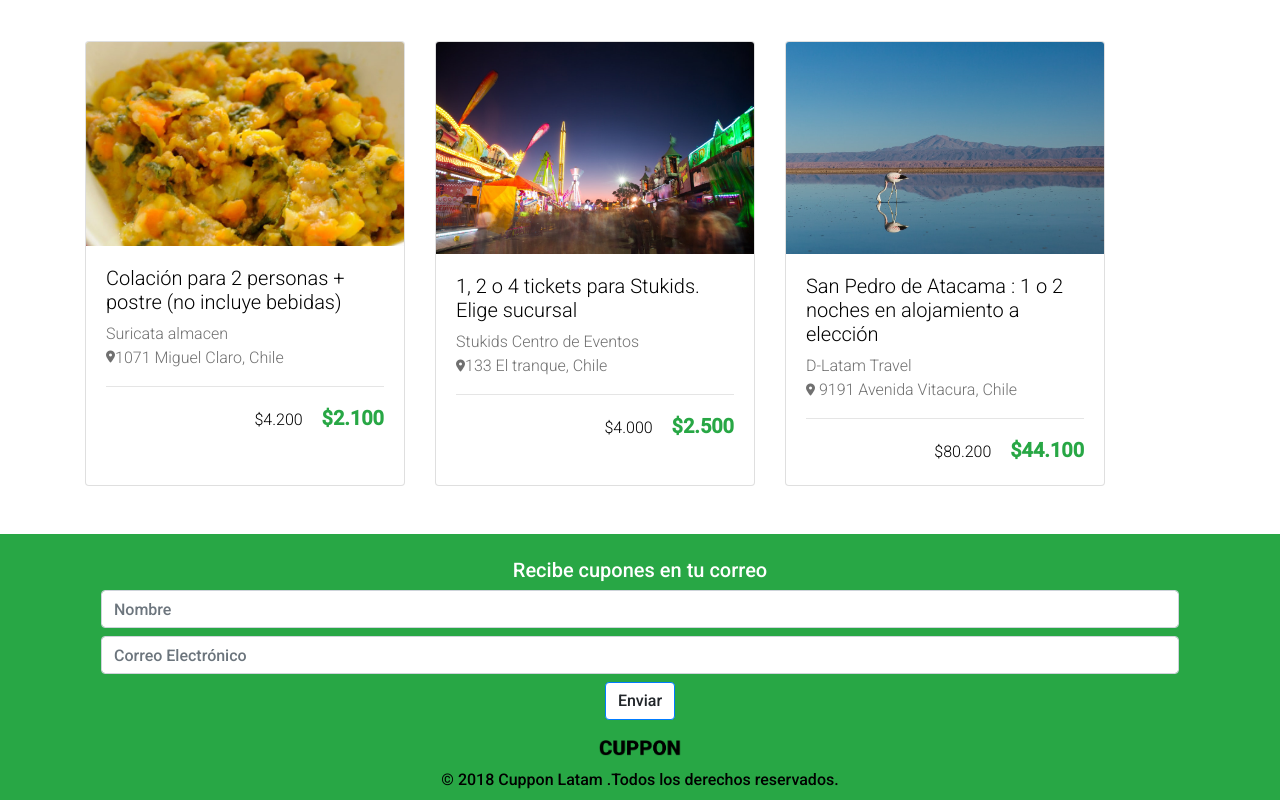
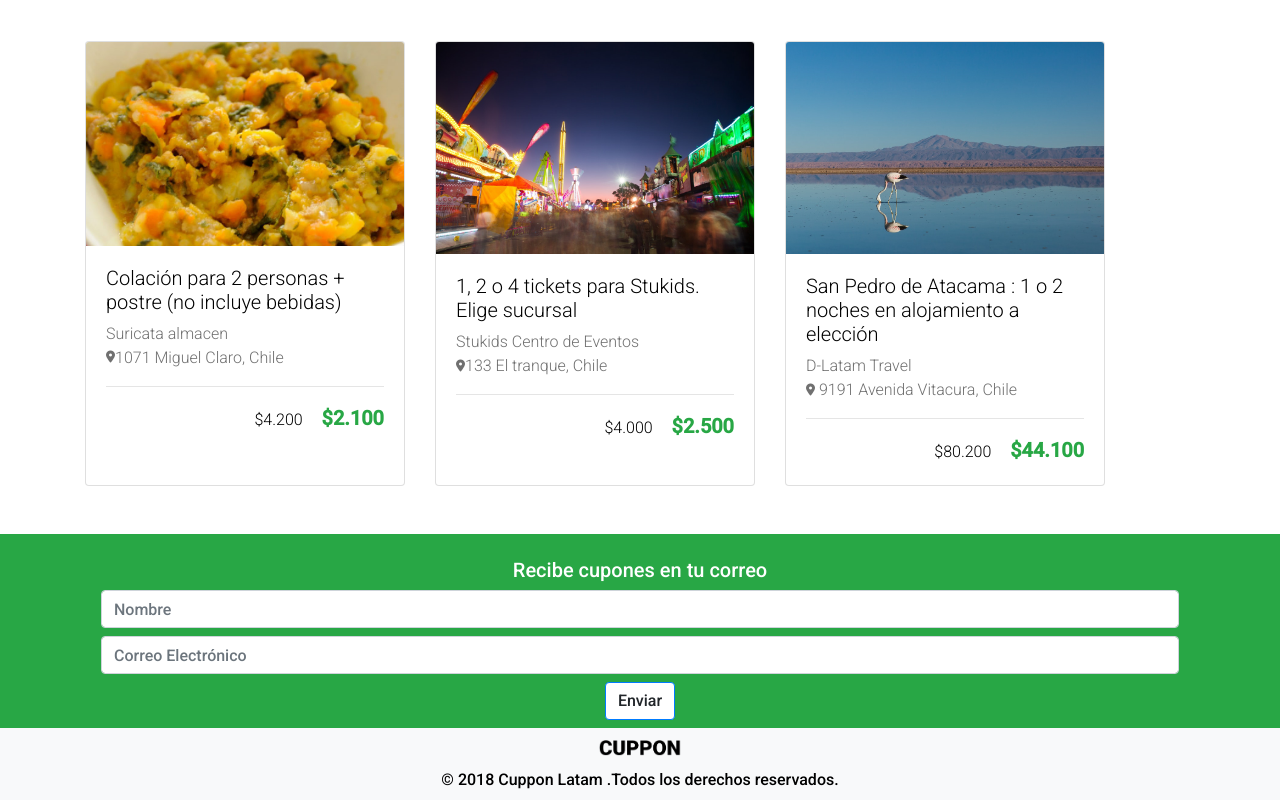
Before and after one commit to OBASTIAS/DESAFIO.CUPPON, a plain HTML site: page index.html in a window 1280 px wide. Shown: the part 620-1420 px from the top of the page. Drawn offline with nearby package versions, Linux system fonts and the light colour scheme.

Commit message:
ultima modificacion cambio de nota

```diff
--- a/index.html
+++ b/index.html
@@ -174,10 +174,11 @@
                 <input type="email " class="form-control " id="formGroupExampleInput " placeholder="Correo Electrónico ">
             </div>
             <button type="submit " class="btn btn-primary bg-white color-font-form mb-2 ">Enviar</button>
+        </div>
     </form>
 
 
-    <footer class="container-fluid text-center pt-2 pb-2 ">
+    <footer class="container-fluid text-center pt-2 pb-2 bg-light">
         <img src="assets/img/logo-black.png " class="logo-black-footer mb-2 " alt=" ">
         <p class="m-0 ">© 2018 Cuppon Latam .Todos los derechos reservados.</p>
     </footer>
```
